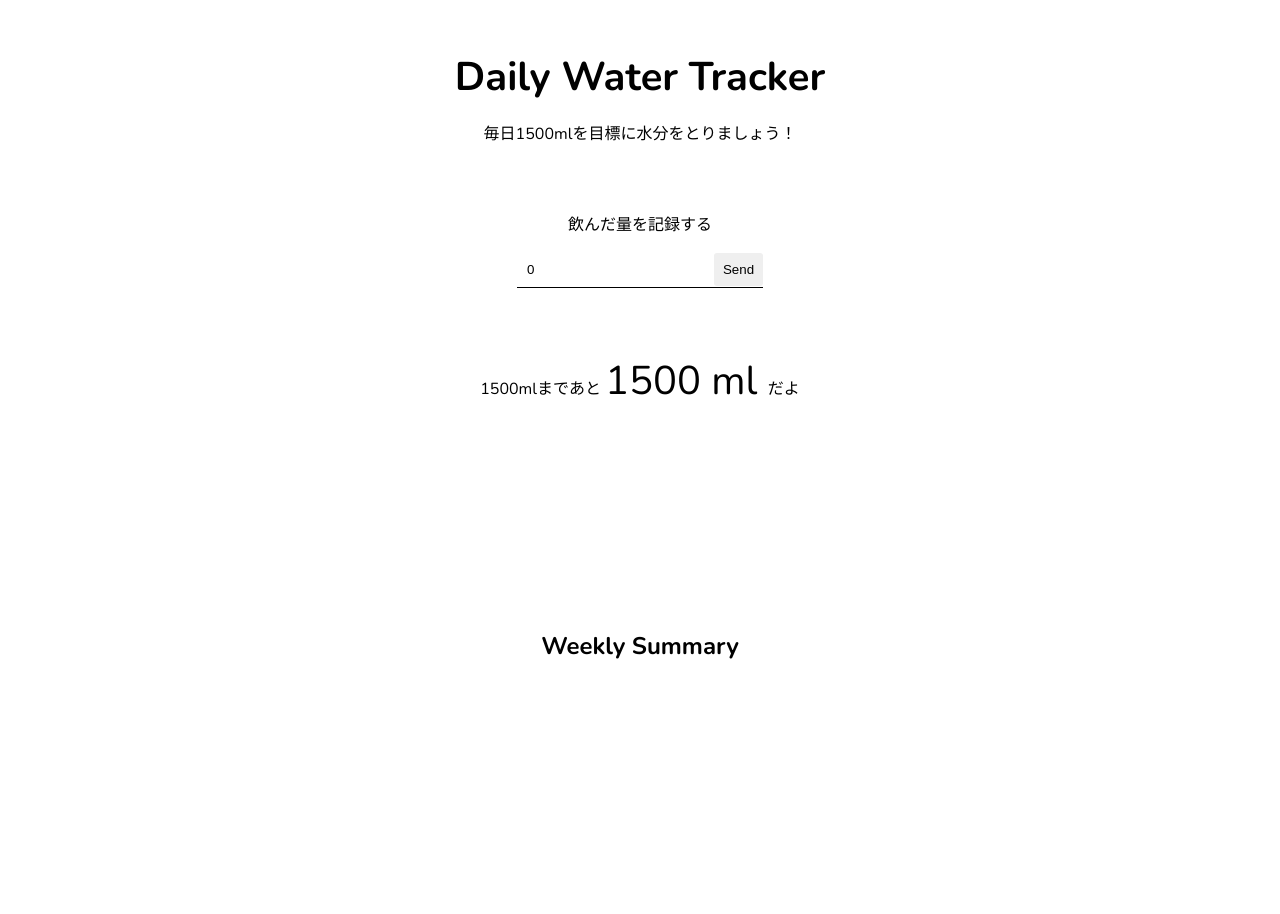
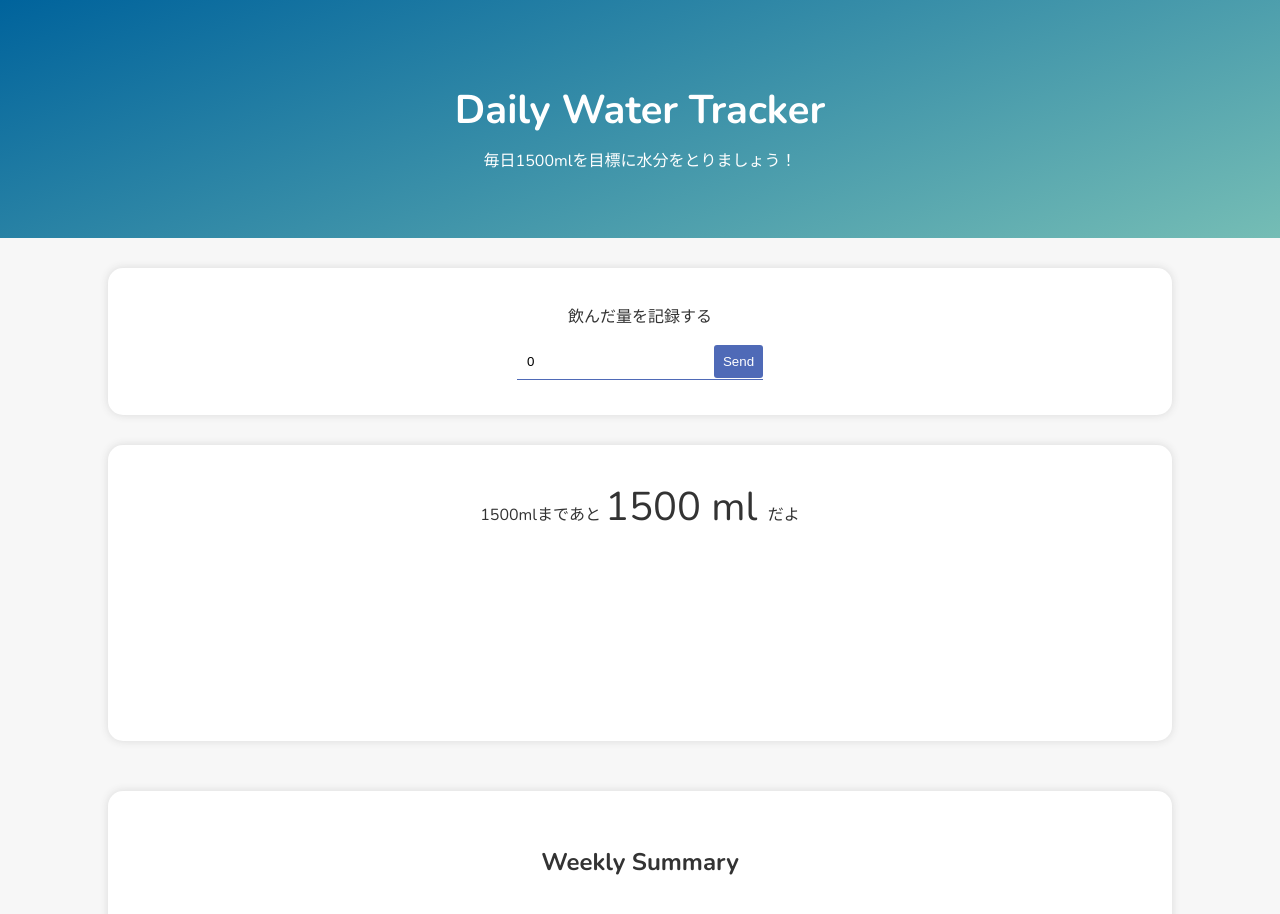
Before and after one commit to mahomiyata/watar_tracker, a Vue app: page / in a window 1280 px wide. Shown: the top 914 px of the page. Before the commit the page ends 846 px from the top, so only its background shows below. Built offline with nearby package versions, Linux system fonts and the light colour scheme; no server answers.

Commit message:
fix: 見た目調整追加

```diff
--- a/src/App.vue
+++ b/src/App.vue
@@ -1,20 +1,26 @@
 <template>
   <div id="app">
     <div class="header">
-      <h1>Daily Water Tracker</h1>
-      <p>毎日1500mlを目標に水分をとりましょう！</p>
+      <section class="inner">
+        <h1>Daily Water Tracker</h1>
+        <p>毎日1500mlを目標に水分をとりましょう！</p>
+      </section>
     </div>
-    <div class="form">
-      <p>飲んだ量を記録する</p>
-      <input type="text" v-model="amount">
-      <button v-on:click="postAmount">Send</button>
+    <div class="inner card">
+      <section class="form">
+        <p>飲んだ量を記録する</p>
+        <form>
+          <input type="text" v-model="amount">
+          <button v-on:click="postAmount">Send</button>
+        </form>
+      </section>
     </div>
-    <div class="status">
+    <div class="status inner card">
       <p v-if="restAmount > 0"> 1500mlまであと <span class="large-txt"> {{restAmount}} ml </span>だよ </p>
-      <p v-if="restAmount <= 0"> 達成 🎉 </p>
+      <p v-if="restAmount <= 0" class="large-txt"> 達成 🎉 </p>
       <canvas id="pie-chart" width="500px" height="auto"></canvas>
     </div>
-    <div>
+    <div class="inner card">
       <h2>Weekly Summary</h2>
       <canvas id="weekly-chart"></canvas>
     </div>
@@ -128,23 +134,46 @@ export default {
 
 <style>
 @import url('https://fonts.googleapis.com/css2?family=M+PLUS+Rounded+1c:wght@400;700&family=Nunito:wght@400;700&family=Readex+Pro:wght@400;700&display=swap');
+body {
+  margin: 0;
+}
+p {
+  margin-top: 0;
+}
+.inner {
+  width: 80%;
+  margin: 0 auto;
+}
+.card {
+  background: #Fff;
+  border-radius: 15px;
+  box-shadow: 0 0 8px #d9d9d9;
+  padding: 35px 20px;
+  margin-bottom: 30px;
+  color: #333;
+}
 #app {
   font-family: 'Nunito', 'M PLUS Rounded 1c', sans-serif;
-  width: 80%;
-  margin: 0 auto;
   text-align: center;
+  background: #f7f7f7;
+  padding-bottom: 30px;
 }
 .header {
-  margin: 50px 0;
+  padding: 50px 0;
+  background-color: #00639c;
+  background-image: linear-gradient(160deg, #00639c 0%, #75bdb5 100%);
+  color: #fff;
+  margin-bottom: 30px;
 }
 .header h1 {
   font-size: 2.5em;
   margin-bottom: 10px;
 }
 .form {
-  border-bottom: 1px solid;
   display: inline-block;
-  margin-bottom: 50px;
+}
+.form form {
+  border-bottom: 1px solid rgba(0, 40, 151, 0.69);
 }
 .form input {
   border: none;
@@ -155,6 +184,8 @@ export default {
   padding: 9px;
   border-radius: 3px;
   cursor: pointer;
+  background: rgba(0, 40, 151, 0.69);
+  color: #fff;
 }
 .status {
   margin-bottom: 50px;
```
